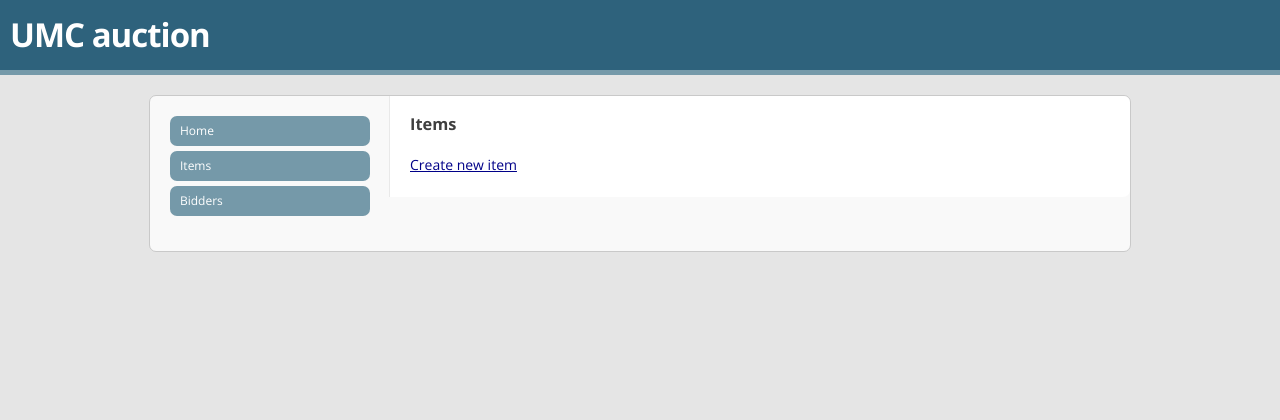
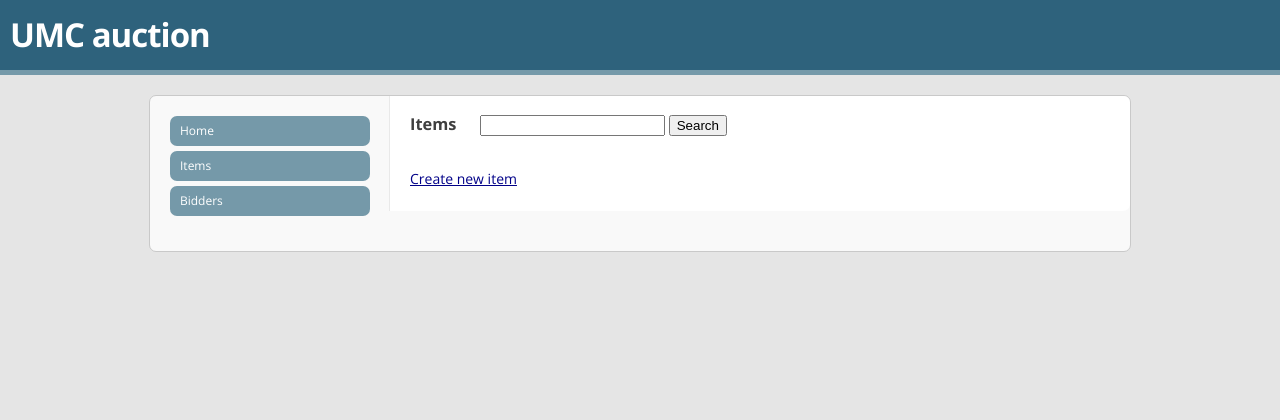
Before and after one commit to alex-hofsteede/umc_auction, a Django app: page /items in a window 1280 px wide. Shown: the top 420 px of the page. Run offline with Django 3.2, Linux system fonts and the light colour scheme; the visitor is signed in with stand-in values (Sample User, id 1); data that the repository does not hold is empty; parts of the project's set-up code (start-up, migrations or seed data) failed here and were passed over.

Commit message:
add search

```diff
--- a/auction/models.py
+++ b/auction/models.py
@@ -30,6 +30,13 @@ class Bidder(models.Model):
     def get_absolute_url(self):
         return reverse('bidder', args=(self.id,))
 
+    @classmethod
+    def search(cls, query=None):
+        if query:
+            return cls.objects.filter(models.Q(code__icontains=query) | models.Q(name__icontains=query))
+        else:
+            return cls.objects.all()
+
 class Item(models.Model):
     objects = NonDeletedManager() # Custom manager only returns non deleted items
     deleted_objects = DeletedManager() # Extra manager to get deleted objects
@@ -60,6 +67,13 @@ class Item(models.Model):
         qr = self.quantity_remaining()
         return 'unlimited' if qr == -1 else "%s / %s" % (qr, self.max_quantity)
 
+    @classmethod
+    def search(cls, query=None):
+        if query and query != '':
+            return cls.objects.filter(models.Q(code__icontains=query) | models.Q(description__icontains=query) | models.Q(name__icontains=query))
+        else:
+            return cls.objects.all()
+
 class Purchase(models.Model):
     objects = NonDeletedManager() # Custom manager only returns non deleted items
     deleted_objects = DeletedManager() # Extra manager to get deleted objects
--- a/auction/views.py
+++ b/auction/views.py
@@ -19,11 +19,13 @@ def index(request):
 
 @login_required
 def items(request):
-    return render_to_response('auction/items.html', {'items':Item.objects.all()}, context_instance=RequestContext(request))
+    query = request.GET.get('query', '')
+    return render_to_response('auction/items.html', {'items':Item.search(query), 'query':query}, context_instance=RequestContext(request))
 
 @login_required
 def bidders(request):
-    return render_to_response('auction/bidders.html', {'bidders':Bidder.objects.all()}, context_instance=RequestContext(request))
+    query = request.GET.get('query', '')
+    return render_to_response('auction/bidders.html', {'bidders':Bidder.search(query), 'query':query}, context_instance=RequestContext(request))
 
 @login_required
 def item(request, item_id):
--- a/static/stylesheets/style.css
+++ b/static/stylesheets/style.css
@@ -174,15 +174,16 @@ form .helptext {
   display:block;
 }
 
-h3.entity {
+h3.inline {
+  display:inline-block;
+  margin-right:20px;
+}
+
+form.inline {
   display:inline-block;
 }
 
-form.entity {
-  display:inline;
-}
-
-form.entity input {
+form.inline input {
   margin-left:0;
 }
 
--- a/templates/auction/bidders.html
+++ b/templates/auction/bidders.html
@@ -2,7 +2,11 @@
 
 {% block content %}
 
-<h3>Bidders</h3>
+<h3 class="inline">Bidders</h3>
+<form class="inline" action="" method="get">
+    <input type="text" name="query" value="{{query}}"/>
+    <input type="submit" value="Search"/>
+</form>
 <ul>
 {% for bidder in bidders %}
     <li>
--- a/templates/auction/item.html
+++ b/templates/auction/item.html
@@ -1,13 +1,13 @@
 {% extends 'auction/base.html' %}
 
 {% block content %}
-<h3 class="entity">Item {{item.code}}: {{item.name}}</h3>
+<h3 class="inline">Item {{item.code}}: {{item.name}}</h3>
 
-<form class="entity edit" action="{{item.get_absolute_url}}/edit" method="get">{% csrf_token %}
+<form class="inline edit" action="{{item.get_absolute_url}}/edit" method="get">{% csrf_token %}
 <input type="submit" value="Edit" />
 </form>
 
-<form class="entity delete" action="{{item.get_absolute_url}}/delete" method="post">{% csrf_token %}
+<form class="inline delete" action="{{item.get_absolute_url}}/delete" method="post">{% csrf_token %}
 <input type="submit" value="Delete" onClick="return confirm('Are you sure you want to delete this item and all the purchases of this item?')"/>
 </form>
 <br/>
--- a/templates/auction/items.html
+++ b/templates/auction/items.html
@@ -1,7 +1,11 @@
 {% extends 'auction/base.html' %}
 
 {% block content %}
-<h3>Items</h3>
+<h3 class="inline" >Items</h3>
+<form class="inline" action="" method="get">
+    <input type="text" name="query" value="{{query}}"/>
+    <input type="submit" value="Search"/>
+</form>
 <ul>
 {% for item in items %}
     <li>
```
Also changed, not shown: templates/auction/bidder.html (+4 -4 lines).
